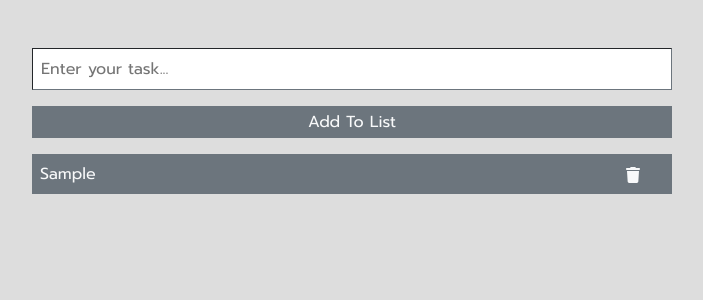
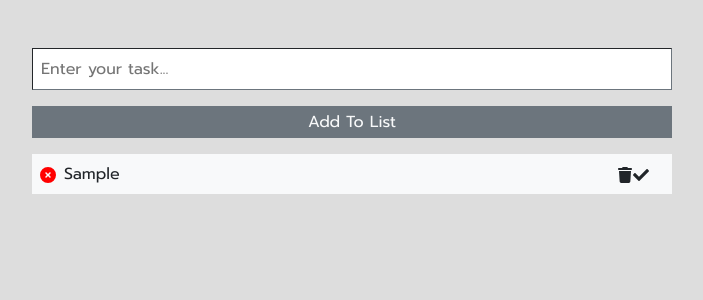
Before and after one commit to mern-trainer/amrin-batch, a React (Create React App) app: page / in a window 1280 px wide. Both pictures are taken after typing "Sample" into the empty fields and a click on the button "Add To List". Shown: the top 300 px of the page, without its empty margins (288-991 px from the left). Built offline with nearby package versions, Linux system fonts and the light colour scheme.

Commit message:
todo status update

```diff
--- a/package.json
+++ b/package.json
@@ -12,6 +12,7 @@
     "react-dom": "^18.3.1",
     "react-icons": "^5.3.0",
     "react-scripts": "5.0.1",
+    "uuid": "^11.0.1",
     "web-vitals": "^2.1.4"
   },
   "scripts": {
--- a/src/Pages/TodoPage.jsx
+++ b/src/Pages/TodoPage.jsx
@@ -1,5 +1,7 @@
 import { useState } from "react"
-import { FaTrash } from "react-icons/fa6"
+import { FaCheck, FaCheckCircle } from "react-icons/fa"
+import { FaCircleXmark, FaTrash, FaXmark } from "react-icons/fa6"
+import { v4 } from "uuid"
 
 const TodoPage = () => { // todo application => task manager
 
@@ -10,12 +12,40 @@ const TodoPage = () => { // todo application => task manager
         if (todo == "") {
             return alert("Task is required!")
         }
-        setTodoList([todo, ...todoList])
+        const uniqueId = v4()
+        const taskObject = {
+            id: uniqueId,
+            title: todo,
+            completed: false,
+            createdAt: new Date().toLocaleString("en-IN").toUpperCase(),
+            updatedAt: new Date().toLocaleString("en-IN").toUpperCase(),
+        }
+        setTodoList([taskObject, ...todoList])
         setTodo("")
     }
 
-    const handleRemove = (idx) => {
-        const res = todoList.filter((_, index) => index != idx)
+    const handleRemove = (removeId) => {
+        const res = todoList.filter((item) => item.id !== removeId)
+        setTodoList(res)
+    }
+
+    const handleStatusUpdate = (updateId) => {
+        const res = todoList.map(item => {
+            if (item.id == updateId) {
+                let status;
+                if (item.completed) {
+                    status = false
+                } else {
+                    status = true
+                }
+                return {
+                    ...item,
+                    completed: status,
+                    updatedAt: new Date().toLocaleString("en-IN").toUpperCase(),
+                }
+            }
+            return item
+        })
         setTodoList(res)
     }
 
@@ -26,14 +56,17 @@ const TodoPage = () => { // todo application => task manager
         </div>
         <div className="w-50 mt-3 d-flex flex-column gap-2">
             {
-                todoList.map((item, index) => {
+                todoList.map((item) => {
                     // key => unique identifier
-                    return <div key={index} className="p-2 bg-secondary  d-flex justify-content-between text-light w-100">
-                        <div style={{width: "90%"}} className="text-truncate">
-                            {item}
+                    return <div key={item.id} className="p-2 bg-light  d-flex justify-content-between text-dark w-100">
+                        <div style={{width: "90%"}} className="text-truncate d-flex gap-2 align-items-center">
+                            {item.completed && <div><FaCheckCircle color="green" /></div>}
+                            {!item.completed && <div><FaCircleXmark color="red"/></div>}
+                            <div>{item.title}</div>
                         </div>
                         <div style={{width: "10%"}} className="text-center">
-                            <FaTrash cursor={"pointer"} onClick={() => handleRemove(index)}/>
+                            <FaTrash cursor={"pointer"} onClick={() => handleRemove(item.id)}/>
+                            <FaCheck cursor={"pointer"} onClick={() => handleStatusUpdate(item.id)}/>
                         </div>
                     </div>
                 })
```
Also changed, not shown: 1 other file (tests, documents, lock files or other folders).
